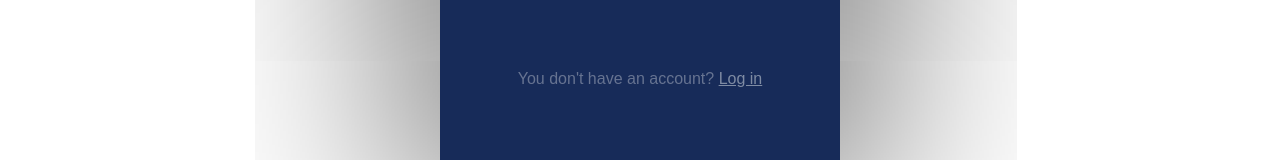
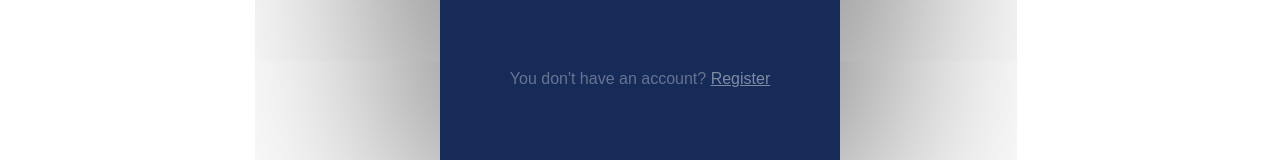
Before and after one commit to sohanihansika/ThePhysio, a React (Create React App) app in the folder secondtry-front/: page / in a window 1280 px wide. Shown: the part 448-608 px from the top of the page. Built offline with nearby package versions, Linux system fonts and the light colour scheme.

Commit message:
"Changed"

```diff
--- a/secondtry-front/src/users/Login.jsx
+++ b/secondtry-front/src/users/Login.jsx
@@ -178,7 +178,7 @@
             <input type="submit" value="Log In" />
           </div>
         </form>
-        <p>You don't have an account? <Link to="/register">Log in</Link></p>
+        <p>You don't have an account? <Link to="/register">Register</Link></p>
         {errorMessage && (
           <div className="alert alert-danger" role="alert">
             {errorMessage}
```
